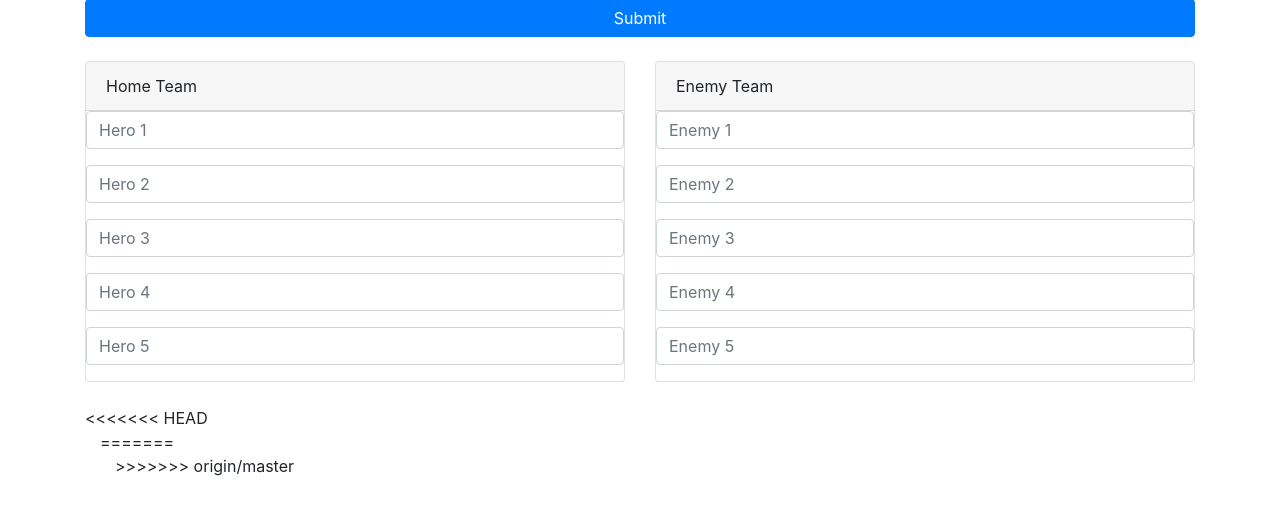
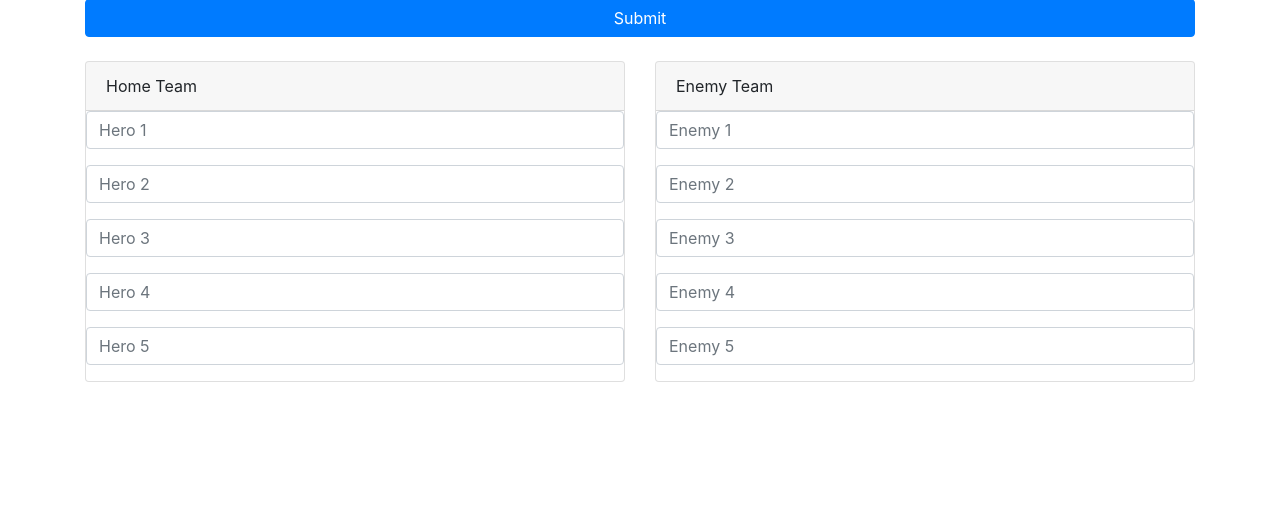
Before and after one commit to SlashDK/Dota-Picker, a Django app: page /pick in a window 1280 px wide. Shown: the part 121-636 px from the top of the page. Run offline with Django 3.2, Linux system fonts and the light colour scheme; some libraries are stand-ins or nearby versions.

Commit message:
resolving conflict

```diff
--- a/webapp/picker/templates/picker/header.html
+++ b/webapp/picker/templates/picker/header.html
@@ -26,21 +26,14 @@
       var h5 = $("input[name=Home5]").val();
       var crsftoken = $("input[name=csrfmiddlewaretoken]").val();
       var dataString = 'Enemy1=' + e1 + '&Enemy2=' + e2 + '&Enemy3=' + e3 + '&Enemy4=' + e4 + '&Enemy5=' + e5 + '&Home1=' + h1 + '&Home2=' + h2 + '&Home3=' + h3 + '&Home4=' + h4 + '&Home5=' + h5 + '&csrfmiddlewaretoken=' + crsftoken;
-<<<<<<< HEAD
       $("#results").empty();
-=======
->>>>>>> origin/master
       $.ajax({
         type: "POST",
         url: "/pick",
         data: dataString,
         cache: false,
         success: function(result){
-<<<<<<< HEAD
           $("#results").append(result);
-=======
-          alert(result);
->>>>>>> origin/master
         }
       });
       return false;
@@ -90,11 +83,7 @@
       </form>
       <br>
 
-<<<<<<< HEAD
       <div id="results" class="container">
-=======
-      <div class="container">
->>>>>>> origin/master
         <!-- Results and/or errors -->
       </div>
 
```
